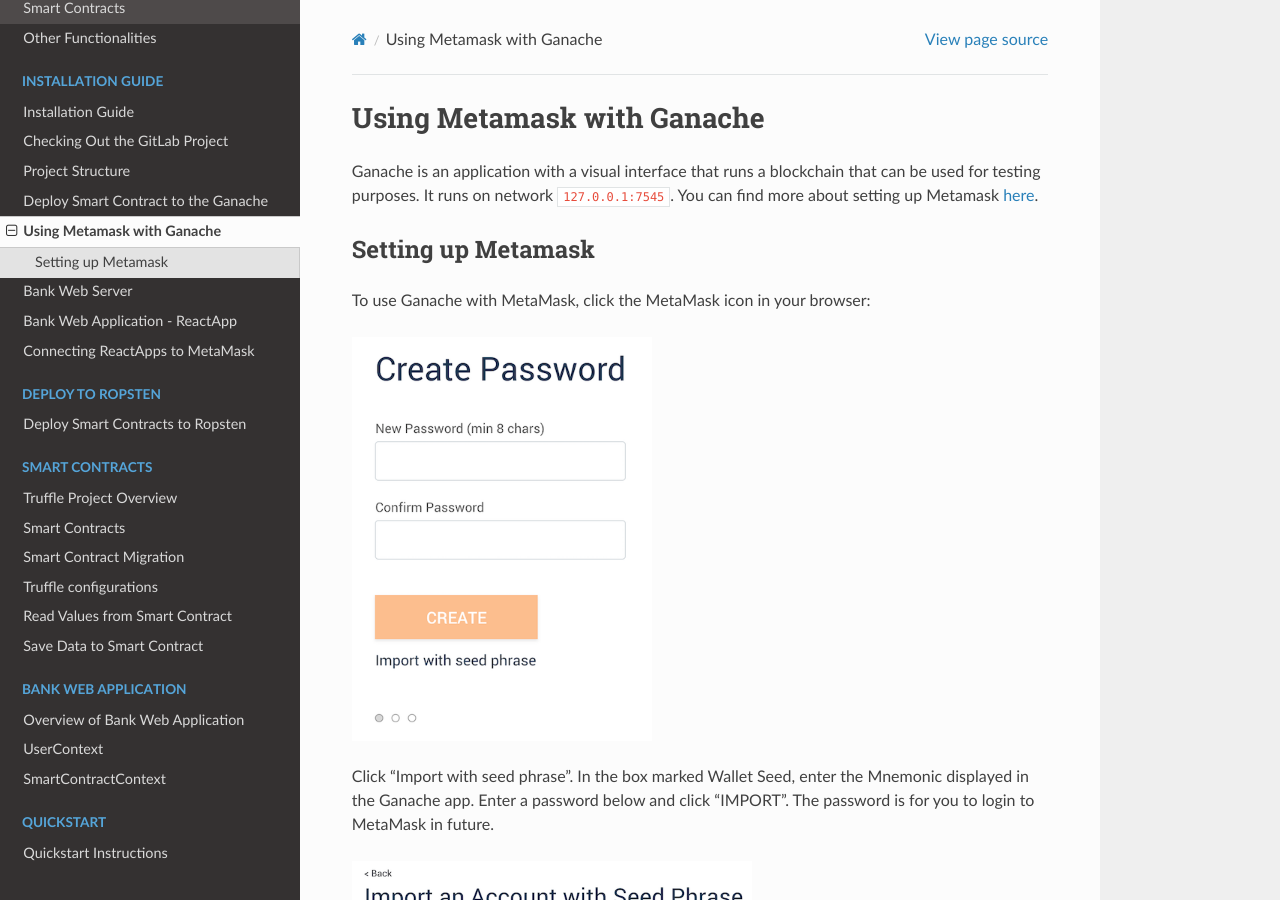
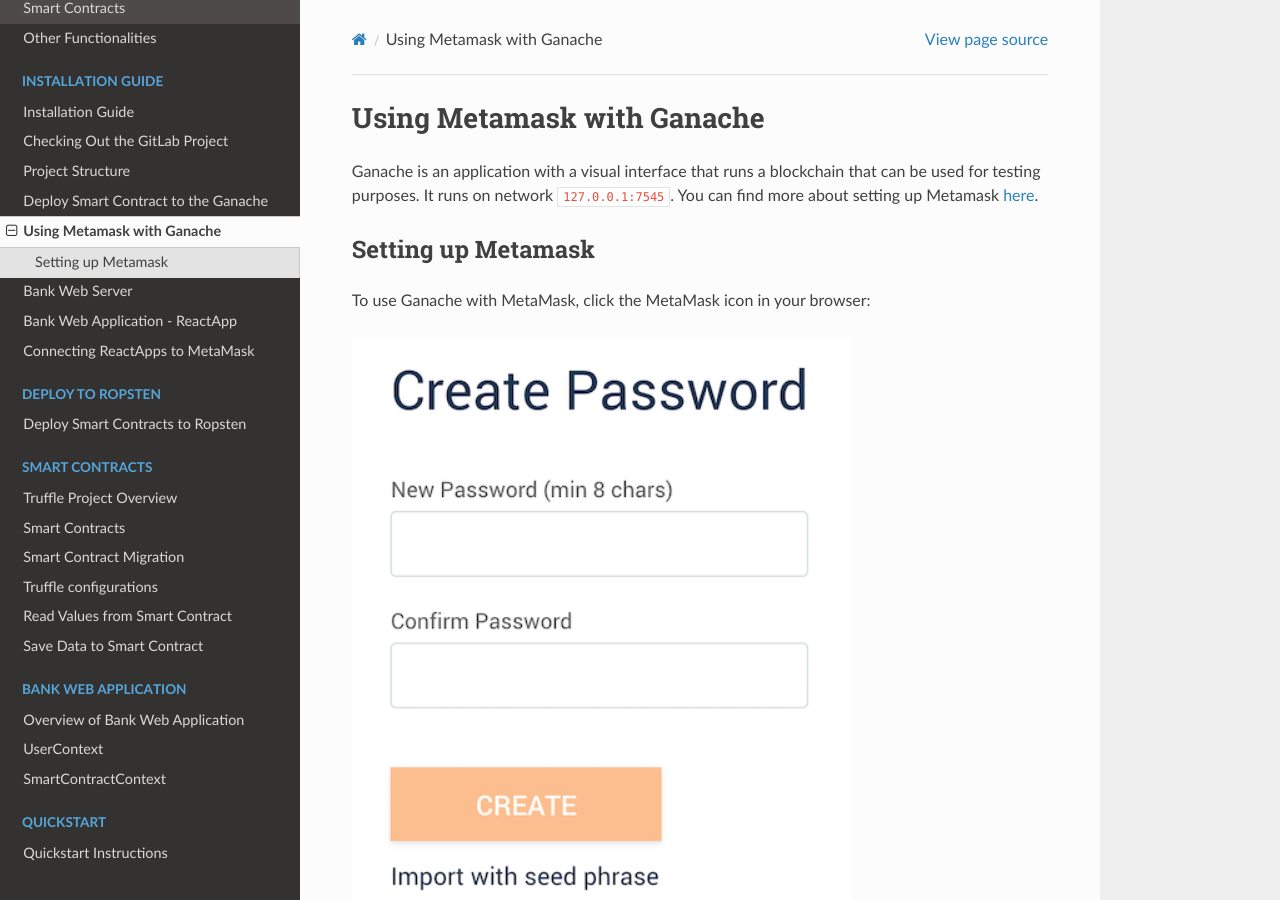
Before and after one commit to NivedithaKarthikeyan/LandregistryApp, a Sphinx documentation site: the page built from docs/source/installation/metamask.rst, in a window 1280 px wide and 900 px high. Built offline with Sphinx 7.4.7 and the Read the Docs theme 2.0.0, drawn with Linux system fonts in a browser that asks for light colours.

Commit message:
Update docs/source/blockchain/migration.rst, docs/source/introduction/applicationOverview.rst, docs/source/installation/metamask.rst

```diff
--- a/docs/source/blockchain/migration.rst
+++ b/docs/source/blockchain/migration.rst
@@ -10,7 +10,8 @@
 ``BankLoan``, ``InsurancePolicy``, ``LoanPayment`` smart contracts uses ``UserIdentity`` smart contract to verify the users.
 
 .. image:: ../images/smart_contract_dependency.png
-    :width: 50%
+    :width: 60%
+    :align: center
 
 Migration
 ----------
--- a/docs/source/installation/metamask.rst
+++ b/docs/source/installation/metamask.rst
@@ -11,14 +11,14 @@
 To use Ganache with MetaMask, click the MetaMask icon in your browser:
 
 .. image:: ../images/metamask_create_password.png
-  :width: 300
+  :width: 500
 
 Click “Import with seed phrase”. In the box marked Wallet Seed,
 enter the Mnemonic displayed in the Ganache app.
 Enter a password below and click "IMPORT". The password is for you to login to MetaMask in future.
 
 .. image:: ../images/metamask_seed_phrase.png
-   :width: 400
+   :width: 600
 
 Now we need to connect MetaMask to the blockchain created by Ganache.
 Click the menu that shows "Main Network" and select Custom RPC.
--- a/docs/source/introduction/applicationOverview.rst
+++ b/docs/source/introduction/applicationOverview.rst
@@ -27,6 +27,8 @@
 Layered architecture diagram of the system.
 
 .. image:: ../images/layered-architecture.png
+    :width: 60%
+    :align: center
 
 
 In this system, we use 3 smart contracts deployed in a blockchain.
```
